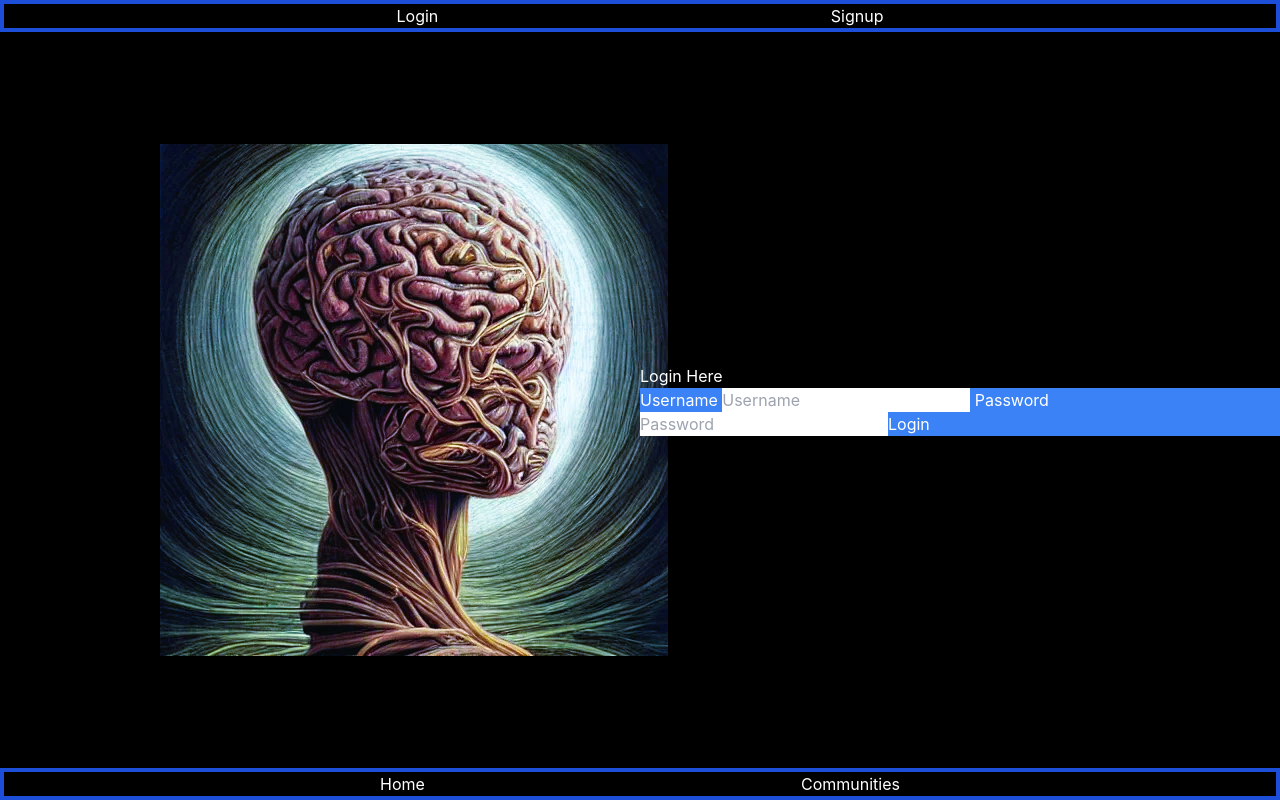
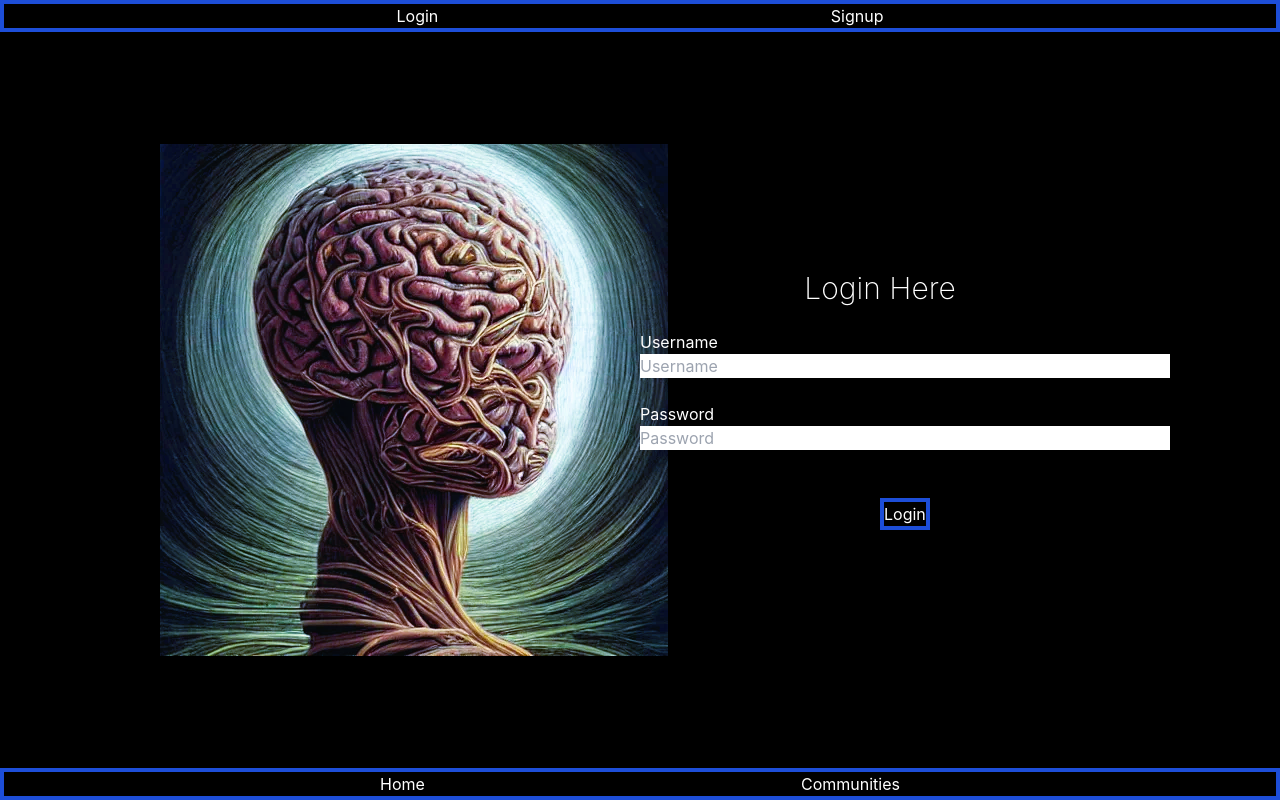
Before and after one commit to Freddie-Mazzilli/Thought-Scroller, a React (Create React App) app: page /login in a window 1280 px wide. Built offline with nearby package versions, Linux system fonts and the light colour scheme; no server answers.

Commit message:
Updated CSS stylings on Form for Login.js

```diff
--- a/src/Login.js
+++ b/src/Login.js
@@ -19,15 +19,19 @@ function Login({attemptLogin}) {
             <div>
                 <img className="ml-40" src={MisterBrain} alt="Brainy One"/>
             </div>
-            <div>
-                <h1 className="text-white">Login Here</h1>
+            <div className="w-3/4">
+                <h1 className="text-white text-center text-3xl font-extralight">Login Here</h1>
+                <br></br>
                 <form onSubmit={handleSubmit}>
-                    <div className="bg-blue-500">
+                    <div className="grid grid-rows-5">
                         <label className="text-white"> Username </label>
                         <input className="text-black" type="text" onChange={handleChangeUsername} value={username} placeholder="Username"/>
+                        <br></br>
                         <label className="text-white"> Password </label>
                         <input className="text-black" type="password" onChange={handleChangePassword} value={password} placeholder="Password"/>
-                        <button className="text-white" type="submit"> Login </button>
+                        <br></br>
+                        <br></br>
+                        <button className="text-white md:border-4 border-blue-700 mx-60" type="submit"> Login </button>
                     </div>
                 </form>
             </div>
```
